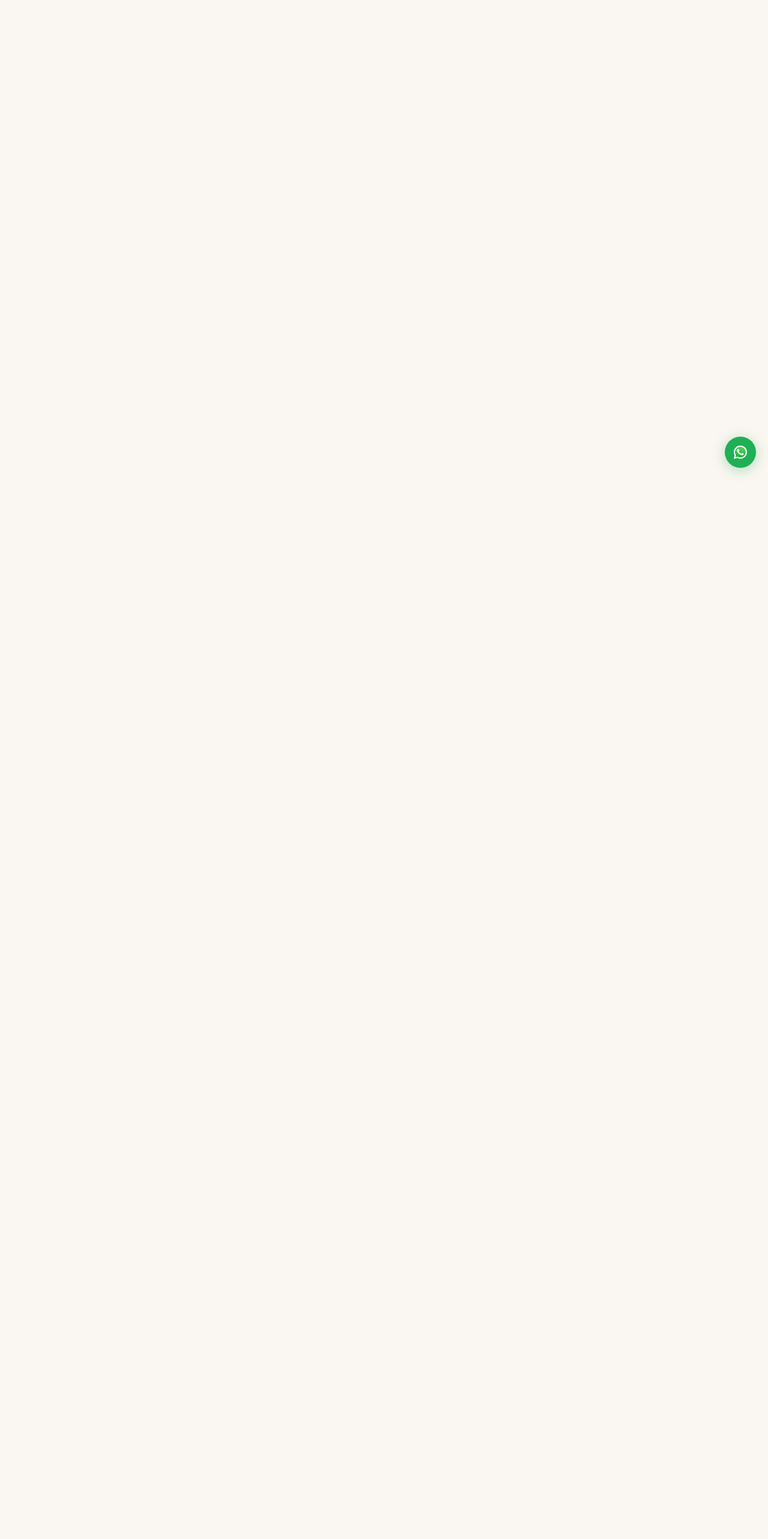
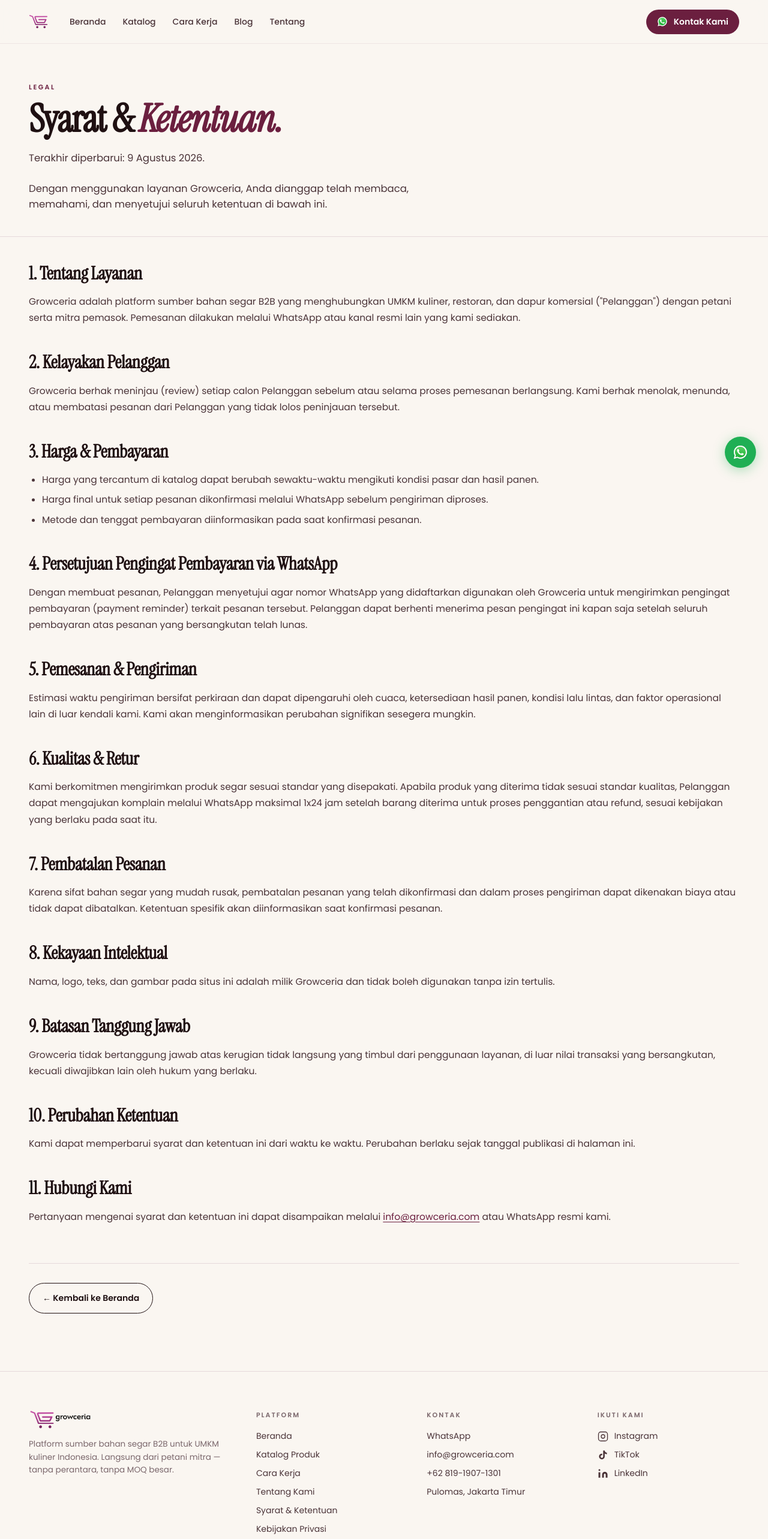
Before and after one commit to growceria-id/web-landingpage, a React (Vite) app: page /syarat-ketentuan in a window 1280 px wide. Before the commit this address had no page. Shown: the top 2566 px of the page at 60% size. Before the commit the page ends 800 px from the top, so only its background shows below. Built offline with nearby package versions, Linux system fonts and the light colour scheme.

Commit message:
feat: add privacy and terms condition page

```diff
--- a/public/styles.css
+++ b/public/styles.css
@@ -313,6 +313,10 @@
   .blog-content th,.blog-content td{padding:9px 10px}
 }
 
+/* Legal pages (e.g. Syarat & Ketentuan) — full-width column */
+.legal-content{max-width:100%}
+@media (max-width:560px){.legal-body{padding-top:36px}}
+
 /* Footer */
 footer{background:var(--cream);padding:64px 0 32px;border-top:1px solid var(--line)}
 .foot{display:grid;grid-template-columns:1.4fr 1fr 1fr 1fr;gap:48px}
--- a/scripts/prerender.mjs
+++ b/scripts/prerender.mjs
@@ -18,7 +18,7 @@
 
 const __dirname = dirname(fileURLToPath(import.meta.url));
 const DIST = resolve(__dirname, '..', 'dist');
-const ROUTES = ['/', '/katalog', '/cara-kerja', '/tentang', '/blog'];
+const ROUTES = ['/', '/katalog', '/cara-kerja', '/tentang', '/blog', '/syarat-ketentuan', '/kebijakan-privasi'];
 
 if (!existsSync(DIST)) {
   console.error('[prerender] dist/ not found. Run `npm run build` first.');
--- a/src/App.jsx
+++ b/src/App.jsx
@@ -4,6 +4,8 @@
 import CaraKerja from './pages/CaraKerja.jsx';
 import Tentang from './pages/Tentang.jsx';
 import Blog from './pages/Blog.jsx';
+import SyaratKetentuan from './pages/SyaratKetentuan.jsx';
+import KebijakanPrivasi from './pages/KebijakanPrivasi.jsx';
 import { waLink } from './utils.js';
 
 function FloatingWA() {
@@ -23,6 +25,8 @@
         <Route path="/cara-kerja" element={<CaraKerja />} />
         <Route path="/tentang" element={<Tentang />} />
         <Route path="/blog" element={<Blog />} />
+        <Route path="/syarat-ketentuan" element={<SyaratKetentuan />} />
+        <Route path="/kebijakan-privasi" element={<KebijakanPrivasi />} />
       </Routes>
       <FloatingWA />
     </>
--- a/src/components/Footer.jsx
+++ b/src/components/Footer.jsx
@@ -39,6 +39,8 @@
               <li><Link to="/katalog">Katalog Produk</Link></li>
               <li><Link to="/cara-kerja">Cara Kerja</Link></li>
               <li><Link to="/tentang">Tentang Kami</Link></li>
+              <li><Link to="/syarat-ketentuan">Syarat & Ketentuan</Link></li>
+              <li><Link to="/kebijakan-privasi">Kebijakan Privasi</Link></li>
             </ul>
           </div>
           <div>
--- /dev/null
+++ b/src/pages/KebijakanPrivasi.jsx
@@ -0,0 +1,69 @@
+import { Link } from 'react-router-dom';
+import Nav from '../components/Nav.jsx';
+import Footer from '../components/Footer.jsx';
+import Seo from '../components/Seo.jsx';
+
+export default function KebijakanPrivasi() {
+  return (
+    <>
+      <Seo
+        title="Kebijakan Privasi — Growceria"
+        description="Kebijakan privasi Growceria: data apa yang kami kumpulkan, bagaimana data tersebut digunakan, dan hak Anda sebagai Pelanggan."
+        path="/kebijakan-privasi"
+      />
+
+      <Nav/>
+
+      <section className="page-hero">
+        <div className="wrap">
+          <div className="eyebrow">Legal</div>
+          <h1>Kebijakan <em>Privasi.</em></h1>
+          <p>Terakhir diperbarui: 9 Agustus 2026. <br/><br/> Kebijakan ini menjelaskan bagaimana Growceria mengumpulkan, menggunakan, dan melindungi data Pelanggan.</p>
+        </div>
+      </section>
+
+      <section className="blog-post-body legal-body">
+        <div className="wrap">
+          <article className="blog-content legal-content">
+
+            <h2>1. Data yang Kami Kumpulkan</h2>
+            <p>Untuk memproses pemesanan, kami mengumpulkan data seperti nama Pelanggan atau usaha, nomor WhatsApp, alamat pengiriman, dan riwayat transaksi. Data ini diberikan langsung oleh Pelanggan saat melakukan pemesanan melalui WhatsApp atau kanal resmi lain.</p>
+
+            <h2>2. Bagaimana Kami Menggunakan Data</h2>
+            <ul>
+              <li>Memproses, mengonfirmasi, dan mengirimkan pesanan.</li>
+              <li>Mengirimkan pengingat pembayaran (payment reminder) melalui WhatsApp atas pesanan yang belum lunas — sesuai persetujuan yang diberikan pada <Link to="/syarat-ketentuan">Syarat & Ketentuan</Link>. Pengingat ini berhenti otomatis setelah pesanan yang bersangkutan lunas.</li>
+              <li>Memberikan dukungan pelanggan dan menindaklanjuti komplain terkait kualitas produk.</li>
+              <li>Meninjau kelayakan calon Pelanggan sebelum atau selama proses pemesanan.</li>
+              <li>Menganalisis dan meningkatkan kualitas layanan kami secara umum.</li>
+            </ul>
+
+            <h2>3. Berbagi Data dengan Pihak Ketiga</h2>
+            <p>Kami tidak menjual data Pelanggan. Data hanya dibagikan kepada mitra operasional yang diperlukan untuk menjalankan pesanan Anda, seperti mitra logistik/kurir untuk keperluan pengiriman, dan dapat diungkapkan bila diwajibkan oleh hukum yang berlaku.</p>
+
+            <h2>4. Keamanan Data</h2>
+            <p>Kami menerapkan langkah-langkah wajar secara teknis dan organisasi untuk melindungi data Pelanggan dari akses, perubahan, atau pengungkapan yang tidak sah. Meski begitu, tidak ada sistem transmisi atau penyimpanan data yang sepenuhnya bebas risiko.</p>
+
+            <h2>5. Penyimpanan Data</h2>
+            <p>Data Pelanggan disimpan selama diperlukan untuk tujuan operasional dan pemenuhan kewajiban hukum, misalnya untuk keperluan pencatatan transaksi dan pajak.</p>
+
+            <h2>6. Hak Pelanggan</h2>
+            <p>Pelanggan berhak meminta akses, koreksi, atau penghapusan data pribadinya, serta berhak berhenti menerima pesan WhatsApp non-transaksional kapan saja. Permintaan dapat disampaikan melalui kanal kontak pada bagian 8.</p>
+
+            <h2>7. Perubahan Kebijakan</h2>
+            <p>Kami dapat memperbarui kebijakan privasi ini dari waktu ke waktu. Perubahan berlaku sejak tanggal publikasi di halaman ini.</p>
+
+            <h2>8. Hubungi Kami</h2>
+            <p>Pertanyaan mengenai kebijakan privasi ini dapat disampaikan melalui <a href="mailto:info@growceria.com">info@growceria.com</a> atau WhatsApp resmi kami.</p>
+          </article>
+
+          <div className="blog-post-foot">
+            <Link to="/" className="btn btn-ghost">← Kembali ke Beranda</Link>
+          </div>
+        </div>
+      </section>
+
+      <Footer />
+    </>
+  );
+}
--- /dev/null
+++ b/src/pages/SyaratKetentuan.jsx
@@ -0,0 +1,76 @@
+import { Link } from 'react-router-dom';
+import Nav from '../components/Nav.jsx';
+import Footer from '../components/Footer.jsx';
+import Seo from '../components/Seo.jsx';
+
+export default function SyaratKetentuan() {
+  return (
+    <>
+      <Seo
+        title="Syarat & Ketentuan — Growceria"
+        description="Syarat dan ketentuan penggunaan layanan Growceria untuk mitra UMKM kuliner dan pelanggan B2B."
+        path="/syarat-ketentuan"
+      />
+
+      <Nav/>
+
+      <section className="page-hero">
+        <div className="wrap">
+          <div className="eyebrow">Legal</div>
+          <h1>Syarat & <em>Ketentuan.</em></h1>
+          <p>Terakhir diperbarui: 9 Agustus 2026. <br/><br/> Dengan menggunakan layanan Growceria, Anda dianggap telah membaca, memahami, dan menyetujui seluruh ketentuan di bawah ini.</p>
+        </div>
+      </section>
+
+      <section className="blog-post-body legal-body">
+        <div className="wrap">
+          <article className="blog-content legal-content">
+
+            <h2>1. Tentang Layanan</h2>
+            <p>Growceria adalah platform sumber bahan segar B2B yang menghubungkan UMKM kuliner, restoran, dan dapur komersial ("Pelanggan") dengan petani serta mitra pemasok. Pemesanan dilakukan melalui WhatsApp atau kanal resmi lain yang kami sediakan.</p>
+
+            <h2>2. Kelayakan Pelanggan</h2>
+            <p>Growceria berhak meninjau (review) setiap calon Pelanggan sebelum atau selama proses pemesanan berlangsung. Kami berhak menolak, menunda, atau membatasi pesanan dari Pelanggan yang tidak lolos peninjauan tersebut.</p>
+
+            <h2>3. Harga & Pembayaran</h2>
+            <ul>
+              <li>Harga yang tercantum di katalog dapat berubah sewaktu-waktu mengikuti kondisi pasar dan hasil panen.</li>
+              <li>Harga final untuk setiap pesanan dikonfirmasi melalui WhatsApp sebelum pengiriman diproses.</li>
+              <li>Metode dan tenggat pembayaran diinformasikan pada saat konfirmasi pesanan.</li>
+            </ul>
+
+            <h2>4. Persetujuan Pengingat Pembayaran via WhatsApp</h2>
+            <p>Dengan membuat pesanan, Pelanggan menyetujui agar nomor WhatsApp yang didaftarkan digunakan oleh Growceria untuk mengirimkan pengingat pembayaran (payment reminder) terkait pesanan tersebut. Pelanggan dapat berhenti menerima pesan pengingat ini kapan saja setelah seluruh pembayaran atas pesanan yang bersangkutan telah lunas.</p>
+
+            <h2>5. Pemesanan & Pengiriman</h2>
+            <p>Estimasi waktu pengiriman bersifat perkiraan dan dapat dipengaruhi oleh cuaca, ketersediaan hasil panen, kondisi lalu lintas, dan faktor operasional lain di luar kendali kami. Kami akan menginformasikan perubahan signifikan sesegera mungkin.</p>
+
+            <h2>6. Kualitas & Retur</h2>
+            <p>Kami berkomitmen mengirimkan produk segar sesuai standar yang disepakati. Apabila produk yang diterima tidak sesuai standar kualitas, Pelanggan dapat mengajukan komplain melalui WhatsApp maksimal 1x24 jam setelah barang diterima untuk proses penggantian atau refund, sesuai kebijakan yang berlaku pada saat itu.</p>
+
+            <h2>7. Pembatalan Pesanan</h2>
+            <p>Karena sifat bahan segar yang mudah rusak, pembatalan pesanan yang telah dikonfirmasi dan dalam proses pengiriman dapat dikenakan biaya atau tidak dapat dibatalkan. Ketentuan spesifik akan diinformasikan saat konfirmasi pesanan.</p>
+
+            <h2>8. Kekayaan Intelektual</h2>
+            <p>Nama, logo, teks, dan gambar pada situs ini adalah milik Growceria dan tidak boleh digunakan tanpa izin tertulis.</p>
+
+            <h2>9. Batasan Tanggung Jawab</h2>
+            <p>Growceria tidak bertanggung jawab atas kerugian tidak langsung yang timbul dari penggunaan layanan, di luar nilai transaksi yang bersangkutan, kecuali diwajibkan lain oleh hukum yang berlaku.</p>
+
+            <h2>10. Perubahan Ketentuan</h2>
+            <p>Kami dapat memperbarui syarat dan ketentuan ini dari waktu ke waktu. Perubahan berlaku sejak tanggal publikasi di halaman ini.</p>
+
+            <h2>11. Hubungi Kami</h2>
+            <p>Pertanyaan mengenai syarat dan ketentuan ini dapat disampaikan melalui <a href="mailto:info@growceria.com">info@growceria.com</a> atau WhatsApp resmi kami.</p>
+          </article>
+
+          <div className="blog-post-foot">
+            <Link to="/" className="btn btn-ghost">← Kembali ke Beranda</Link>
+          </div>
+        </div>
+      </section>
+
+      <Footer />
+    </>
+  );
+}
```
Also changed, not shown: 1 other file (tests, documents, lock files or other folders).
